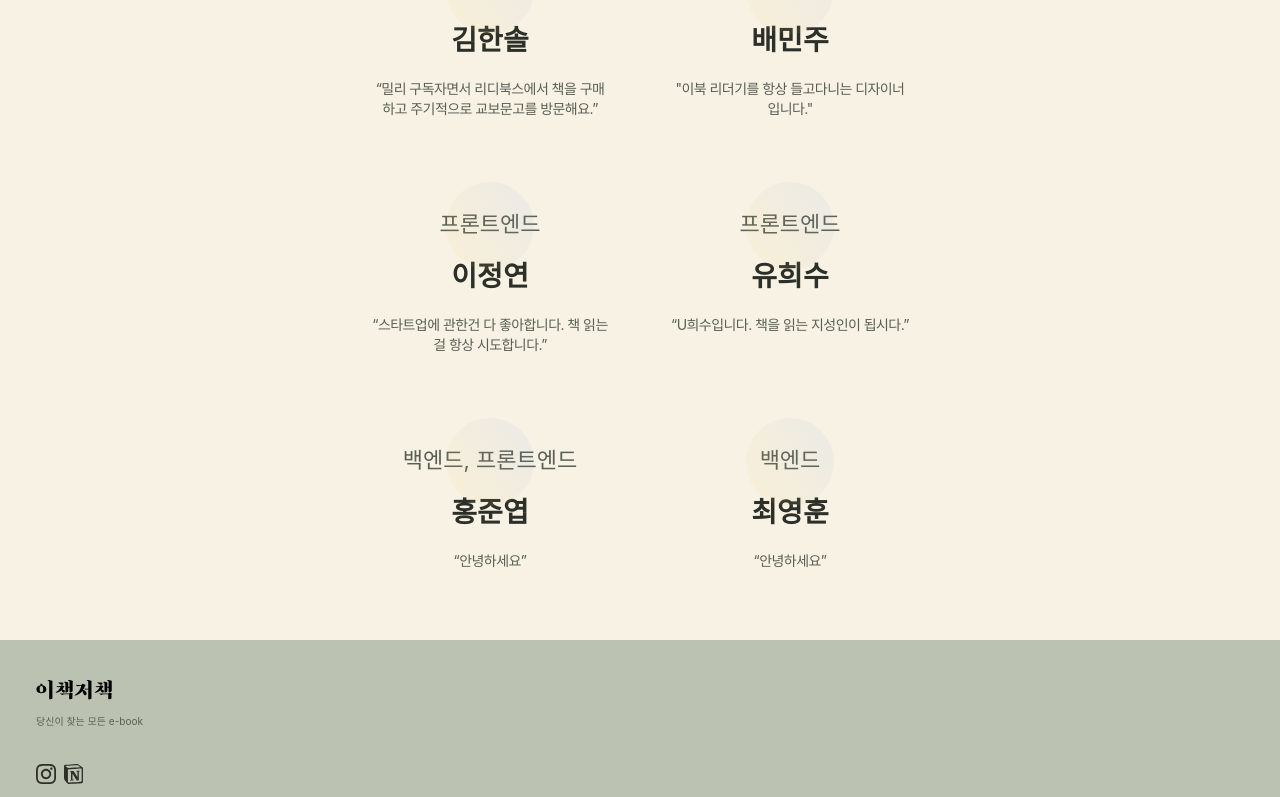
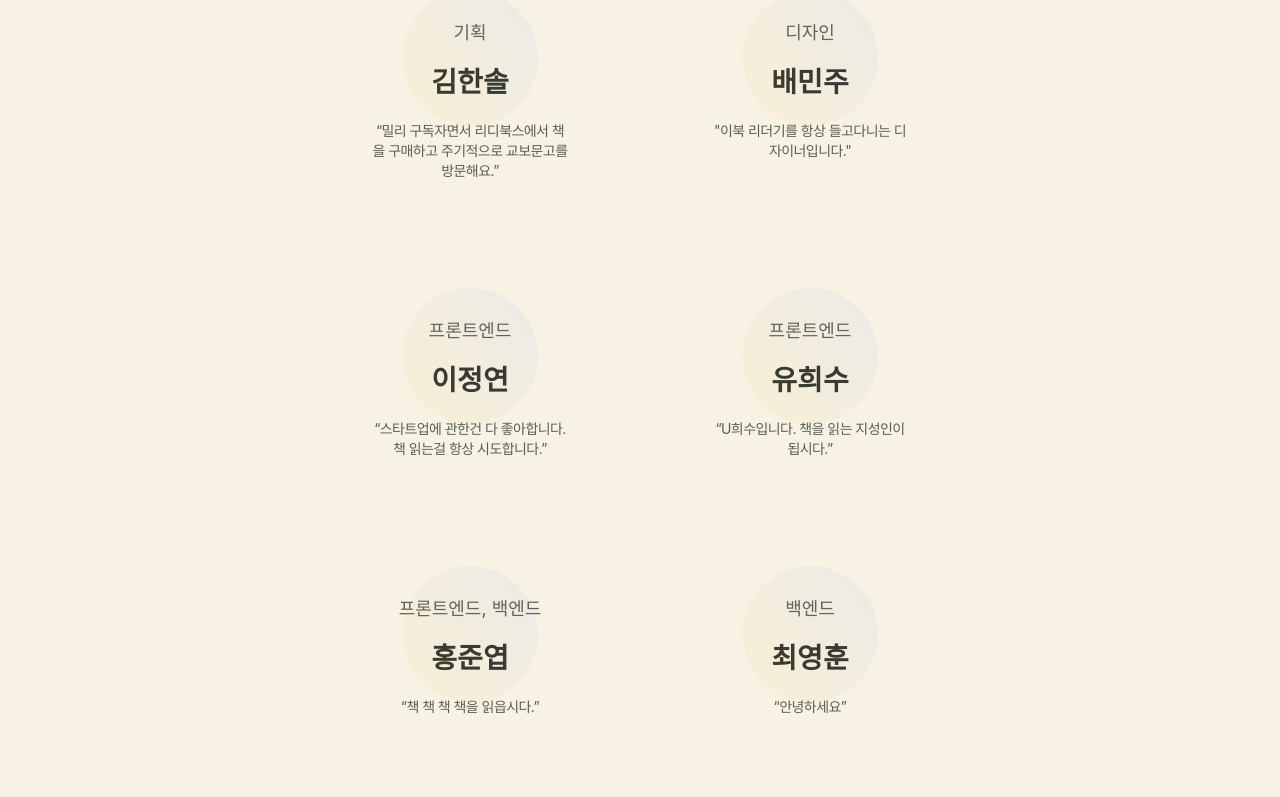
Before and after one commit to ridimillie/ridimillie-frontend, a Next.js app: page / in a window 1280 px wide. Shown: the part 2243-3040 px from the top of the page. Built offline with nearby package versions, Linux system fonts and the light colour scheme.

Commit message:
[Refact] refact author list component

```diff
--- /dev/null
+++ b/components/home/AuthorList.tsx
@@ -0,0 +1,131 @@
+import React from 'react';
+import styled from '@emotion/styled';
+
+const Styled = {
+  AuthorListWrapper: styled.div`
+    display: flex;
+    flex-direction: column;
+    justify-content: center;
+    align-items: center;
+    margin-bottom: 240px;
+    @media (max-width: 768px) {
+      margin-bottom: 120px;
+    }
+  `,
+
+  AuthorTitle: styled.div`
+    font-family: 'Nanum Myeongjo', serif;
+    font-weight: 800;
+    text-align: center;
+    letter-spacing: -0.04em;
+    color: #5a5f54;
+    font-size: 36px;
+    margin-bottom: 64px;
+    @media (max-width: 768px) {
+      margin-bottom: 0;
+      font-size: 20px;
+    }
+  `,
+
+  Row: styled.div`
+    display: flex;
+    width: 540px;
+    justify-content: space-between;
+    align-items: flex-start;
+    @media (max-width: 768px) {
+      width: 260px;
+    }
+  `,
+
+  AuthorWrapper: styled.div`
+    display: flex;
+    flex-direction: column;
+    justify-content: center;
+    align-items: center;
+    & > img {
+      position: relative;
+      top: 108px;
+      width: 136px;
+      @media (max-width: 768px) {
+        top: 64px;
+        width: 88px;
+      }
+    }
+  `,
+
+  Part: styled.div`
+    text-align: center;
+    font-size: 18px;
+    color: #5a5f54;
+    margin-bottom: 16px;
+    @media (max-width: 768px) {
+      font-size: 11px;
+      margin-bottom: 4px;
+    }
+  `,
+
+  Name: styled.div`
+    font-family: 'Nanum Myeongjo', serif;
+    font-weight: 800;
+    font-size: 28px;
+    text-align: center;
+    color: #2d3029;
+    margin-bottom: 18px;
+    @media (max-width: 768px) {
+      margin-bottom: 9px;
+      font-size: 15px;
+    }
+  `,
+
+  Word: styled.div`
+    text-align: center;
+    letter-spacing: -0.04em;
+    color: #5a5f54;
+    width: 200px;
+    font-size: 14px;
+    @media (max-width: 768px) {
+      width: 112px;
+      font-size: 10px;
+      line-height: 15px;
+    }
+  `,
+};
+
+type AuthorType = {
+  part: string;
+  name: string;
+  word: string;
+};
+
+function Author({ part, name, word }: AuthorType) {
+  return (
+    <Styled.AuthorWrapper>
+      <img src='/assets/images/author-background.svg' />
+      <Styled.Part>{part}</Styled.Part>
+      <Styled.Name>{name}</Styled.Name>
+      <Styled.Word>{word}</Styled.Word>
+    </Styled.AuthorWrapper>
+  );
+}
+
+function AuthorList() {
+  return (
+    <Styled.AuthorListWrapper>
+      <Styled.AuthorTitle>엮은이들</Styled.AuthorTitle>
+      <Styled.Row>
+        <Author part='기획' name='김한솔' word='“밀리 구독자면서 리디북스에서 책을 구매하고 주기적으로 교보문고를 방문해요.”' />
+        <Author part='디자인' name='배민주' word='"이북 리더기를 항상 들고다니는 디자이너입니다."' />
+      </Styled.Row>
+      <Styled.Row>
+        <Author part='프론트엔드' name='이정연' word='“스타트업에 관한건 다 좋아합니다. 책 읽는걸 항상 시도합니다.”' />
+        <Author part='프론트엔드' name='유희수' word='“U희수입니다. 책을 읽는 지성인이 됩시다.”' />
+      </Styled.Row>
+      <Styled.Row>
+        <Author part='프론트엔드, 백엔드' name='홍준엽' word='“책 책 책 책을 읽읍시다.”' />
+        <Author part='백엔드' name='최영훈' word='“안녕하세요”' />
+      </Styled.Row>
+    </Styled.AuthorListWrapper>
+  );
+}
+
+export default AuthorList;
--- a/components/home/Authors.tsx
+++ /dev/null
@@ -1,72 +0,0 @@
-import React from 'react';
-import styled from '@emotion/styled';
-
-const Styled = {
-  AuthorWrapper: styled.div`
-    display: flex;
-    flex-direction: column;
-    justify-content: center;
-    align-items: center;
-    & > img {
-      position: relative;
-      top: 64px;
-      width: 88px;
-    }
-  `,
-
-  Part: styled.div`
-    text-align: center;
-    font-size: 22px;
-    color: #5a5f54;
-    margin-bottom: 16px;
-    @media (max-width: 768px) {
-      font-size: 11px;
-      margin-bottom: 4px;
-    }
-  `,
-
-  Name: styled.div`
-    font-family: 'Nanum Myeongjo', serif;
-    font-weight: 800;
-    font-size: 28px;
-    text-align: center;
-    color: #2d3029;
-    margin-bottom: 18px;
-    @media (max-width: 768px) {
-      margin-bottom: 9px;
-      font-size: 15px;
-    }
-  `,
-
-  Word: styled.div`
-    text-align: center;
-    letter-spacing: -0.04em;
-    color: #5a5f54;
-    width: 240px;
-    font-size: 14px;
-    @media (max-width: 768px) {
-      width: 112px;
-      font-size: 10px;
-      line-height: 15px;
-    }
-  `,
-};
-
-type AuthorType = {
-  part: string;
-  name: string;
-  word: string;
-};
-
-function Author({ part, name, word }: AuthorType) {
-  return (
-    <Styled.AuthorWrapper>
-      <img src='/assets/images/author-background.svg' />
-      <Styled.Part>{part}</Styled.Part>
-      <Styled.Name>{name}</Styled.Name>
-      <Styled.Word>{word}</Styled.Word>
-    </Styled.AuthorWrapper>
-  );
-}
-
-export default Author;
--- a/components/home/Footer.tsx
+++ b/components/home/Footer.tsx
@@ -3,27 +3,37 @@ import styled from '@emotion/styled';
 
 const Styled = {
   FooterContainer: styled.div`
-    /* sub / greengray3 */
     background: #bbc2b1;
     padding: 40px 36px;
-
     & > div {
-      font-size: 10px;
+      font-size: 12px;
       line-height: 180%;
       font-weight: normal;
-      /* sub / greengray1 */
       color: #5a5f54;
+      @media (max-width: 768px) {
+        font-size: 10px;
+      }
     }
   `,
+
   Logo: styled.img`
-    height: 20px;
+    height: 28px;
     margin-bottom: 8px;
+    @media (max-width: 768px) {
+      height: 20px;
+    }
   `,
+
   SNSLink: styled.img`
-    height: 20px;
+    height: 24px;
     margin-bottom: 8px;
-    margin-right: 8px;
+    margin-right: 12px;
+    @media (max-width: 768px) {
+      margin-right: 8px;
+      height: 20px;
+    }
   `,
+
   Description: styled.div`
     margin-bottom: 34px;
   `,
--- a/components/home/Introduction.tsx
+++ b/components/home/Introduction.tsx
@@ -100,7 +100,7 @@ function Introduction() {
       </Styled.MainCopy>
       <Styled.ServiceBox>
         {serviceList.map((service) => (
-          <Styled.Service style={{ right: `${service.right}` }} imgName={service.imgName} />
+          <Styled.Service key={service.imgName} style={{ right: `${service.right}` }} imgName={service.imgName} />
         ))}
       </Styled.ServiceBox>
       <Styled.SubCopy>e-book 구독 및 구매 서비스 6곳의 실시간 검색 결과를 제공합니다.</Styled.SubCopy>
--- a/pages/index.tsx
+++ b/pages/index.tsx
@@ -5,7 +5,7 @@ import Main from '../components/home/Main';
 import MainInput from '../components/home/MainInput';
 import Introduction from '../components/home/Introduction';
 import Footer from '../components/home/Footer';
-import Author from '../components/home/Authors';
+import AuthorList from '../components/home/AuthorList';
 import { DownCircleOutlined } from '@ant-design/icons';
 import smoothscroll from 'smoothscroll-polyfill';
 
@@ -83,40 +83,6 @@ const Styled = {
     box-shadow: 0px 0px 10px rgba(0, 0, 0, 0.15);
     img {
       width: 14px;
-    }
-  `,
-
-  AuthorWrapper: styled.div`
-    display: flex;
-    flex-direction: column;
-    justify-content: center;
-    align-items: center;
-    margin-bottom: 70px;
-    @media (max-width: 768px) {
-    }
-  `,
-
-  AuthorTitle: styled.div`
-    font-family: 'Nanum Myeongjo', serif;
-    font-weight: 800;
-    text-align: center;
-    letter-spacing: -0.04em;
-    color: #5a5f54;
-    font-size: 36px;
-    margin-bottom: 64px;
-    @media (max-width: 768px) {
-      margin-bottom: 0;
-      font-size: 20px;
-    }
-  `,
-
-  Row: styled.div`
-    display: flex;
-    width: 540px;
-    justify-content: space-between;
-    align-items: flex-start;
-    @media (max-width: 768px) {
-      width: 260px;
     }
   `,
 
@@ -209,21 +175,7 @@ function Home() {
         </Styled.ScrollDownBtnWrapper>
       </Styled.MainWrapper>
       <Introduction />
-      <Styled.AuthorWrapper>
-        <Styled.AuthorTitle>엮은이들</Styled.AuthorTitle>
-        <Styled.Row>
-          <Author part='기획' name='김한솔' word='“밀리 구독자면서 리디북스에서 책을 구매하고 주기적으로 교보문고를 방문해요.”' />
-          <Author part='디자인' name='배민주' word='"이북 리더기를 항상 들고다니는 디자이너입니다."' />
-        </Styled.Row>
-        <Styled.Row>
-          <Author part='프론트엔드' name='이정연' word='“스타트업에 관한건 다 좋아합니다. 책 읽는걸 항상 시도합니다.”' />
-          <Author part='프론트엔드' name='유희수' word='“U희수입니다. 책을 읽는 지성인이 됩시다.”' />
-        </Styled.Row>
-        <Styled.Row>
-          <Author part='백엔드, 프론트엔드' name='홍준엽' word='“안녕하세요”' />
-          <Author part='백엔드' name='최영훈' word='“안녕하세요”' />
-        </Styled.Row>
-      </Styled.AuthorWrapper>
+      <AuthorList />
       <Footer />
       <Styled.ScrollTopBtn onClick={scrollTop}>
         <img src='/assets/images/up-text.svg' />
```
